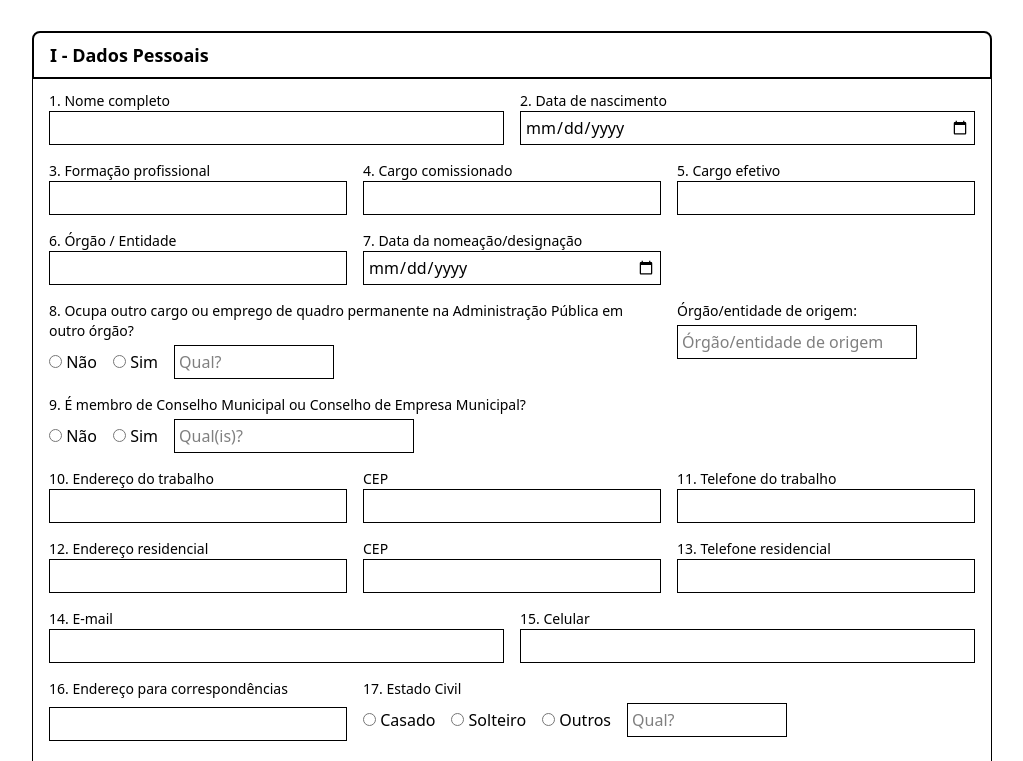
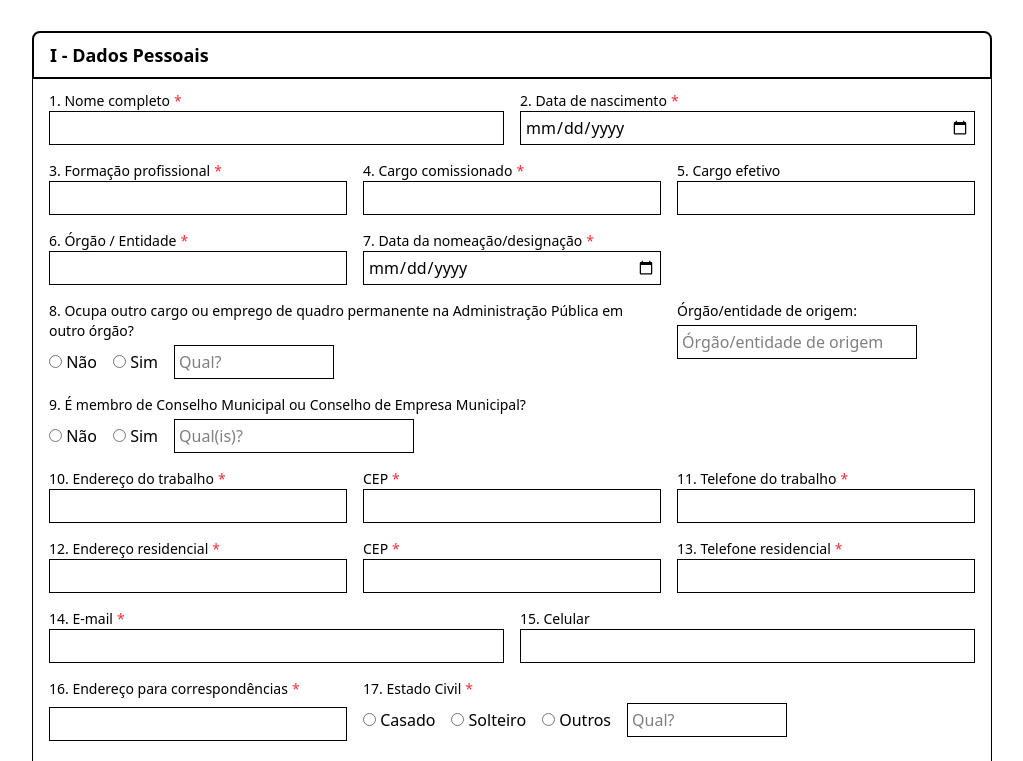
Before and after one commit to ciep-cgm-pvh/formDBAE, a Next.js app in the folder frontend/: page /form in a window 1280 px wide. Shown: the part 259-1020 px from the top of the page, without its empty margins (128-1151 px from the left). Built offline with nearby package versions, Linux system fonts and the light colour scheme.

Commit message:
some updates

```diff
--- a/frontend/src/app/layout.tsx
+++ b/frontend/src/app/layout.tsx
@@ -23,7 +23,10 @@ export default function RootLayout({
   children: React.ReactNode;
 }>) {
   return (
-    <html lang="en">
+    <html lang="en"
+    suppressHydrationWarning={true}
+    data-lt-installed="true"
+   >
       <body
         className={`${geistSans.variable} ${geistMono.variable} antialiased max-w-5xl mx-auto`}
       >
--- /dev/null
+++ b/frontend/src/app/loading/page.tsx
@@ -0,0 +1,38 @@
+'use client'; // Importante, pois usamos useState e useEffect
+
+import { useEffect, useState } from 'react';
+
+export default function ProcessingPage() {
+  const messages = [
+    'Enviando dados do formulário...',
+    'Gerando PDF...',
+    'Gerando PDF...',
+    'Enviando ao e-mail...',
+    'Enviando ao e-mail...',
+  ];
+
+  const [currentMessageIndex, setCurrentMessageIndex] = useState(0);
+
+  useEffect(() => {
+    const interval = setInterval(() => {
+      setCurrentMessageIndex((prev) =>
+        prev >= messages.length - 1 ? 0 : prev + 1
+      );
+    }, 2500); // Alterna a cada 2.5 segundos
+
+    return () => clearInterval(interval);
+  }, []);
+
+  return (
+    <div className="min-h-screen flex flex-col items-center justify-center bg-blue-50 px-4 text-center">
+      {/* Spinner */}
+      <div className="animate-spin rounded-full h-16 w-16 border-t-4 border-blue-500 mb-6"></div>
+
+      {/* Mensagem dinâmica */}
+      <p className="text-xl font-medium text-gray-700 mb-6">
+        {messages[currentMessageIndex]}
+      </p>
+
+    </div>
+  );
+}
--- a/frontend/src/components/FormClient.tsx
+++ b/frontend/src/components/FormClient.tsx
@@ -73,6 +73,7 @@ const FormClient = () => {
   };
 
   const onSubmit = form.handleSubmit(async (data) => {
+    router.push("/loading");
     try {
       const formData = new FormData();
 
@@ -82,18 +83,19 @@ const FormClient = () => {
       formData.append("json", new Blob([ JSON.stringify(data) ], { type: "application/json" }));
 
       // 2. Adiciona os arquivos PDF
-      arquivos.forEach((file, index) => {
+      arquivos.forEach((file) => {
         formData.append("anexos", file); // nome da chave igual ao usado no backend (ex: "anexos")
       });
 
       // 3. Envia tudo para o backend
-      const response = await fetch("http://localhost:3003/api/gerarPdfComAnexos", {
+      const response = await fetch("http://10.148.2.58:3003/api/gerarPdfComAnexos", {
         method: "POST",
         body: formData,
       });
 
       if (!response.ok) {
         const result = await response.json();
+        router.push("/form");
         throw new Error(result.error || "Erro ao gerar o PDF.");
       }
 
@@ -107,9 +109,20 @@ const FormClient = () => {
 
       router.push("/success");
 
-    } catch (err: any) {
-      console.error("❌ Erro:", err.message);
-      alert("Erro ao gerar o PDF: " + err.message);
+    } catch (err: unknown) {
+      let message: string;
+      // Verifica se err é uma instância de Error ou uma string
+      // e define a mensagem de erro apropriada
+      if (err instanceof Error) {
+        message = err.message;
+      } else if (typeof err === 'string') {
+        message = err;
+      } else {
+        message = 'Unknown error';
+      }
+
+      console.error("❌ Erro:", message);
+      alert("Erro ao gerar o PDF: " + message);
     }
   });
 
--- a/frontend/src/components/cardsForm/ConflictCard.tsx
+++ b/frontend/src/components/cardsForm/ConflictCard.tsx
@@ -19,7 +19,7 @@ const ConflictCard = () => {
 
         <div className="col-span-2 py-2">
           <label className="block mb-1">
-            32. Exerce outra(s) atividade(s) além do cargo, função ou emprego público?
+            32. Exerce outra(s) atividade(s) além do cargo, função ou emprego público?<span className="text-red-500 ml-1">*</span>
           </label>
           <div className="flex items-center gap-4 flex-wrap">
             <label className="flex items-center gap-1">
@@ -55,7 +55,7 @@ const ConflictCard = () => {
 
         <div className="col-span-2 py-2">
           <label className="block mb-1">
-            33. Possui outra renda além do cargo, função ou emprego público?
+            33. Possui outra renda além do cargo, função ou emprego público?<span className="text-red-500 ml-1">*</span>
           </label>
           <div className="flex items-center gap-4 flex-wrap">
             <label className="flex items-center gap-1">
--- a/frontend/src/components/cardsForm/PersonalDataCard.tsx
+++ b/frontend/src/components/cardsForm/PersonalDataCard.tsx
@@ -7,17 +7,17 @@ const PersonalDataCard = () => {
   return (
     <div className='px-4 py-2'>
       <div className="border-2 px-4 py-2 rounded-t-lg flex items-end">
-        <p className="font-bold text-lg">I - Dados Pessoais</p>
+        <p className="font-bold text-lg">I - Dados Pessoais </p>
       </div>
       <section className="py-3 px-4 border-x border-b rounded-b-lg">
         {/* Linha 1 */}
         <div className="grid grid-cols-2 gap-4">
           <div>
-            <label className="block text-sm">1. Nome completo</label>
+            <label className="block text-sm">1. Nome completo<span className="text-red-500 ml-1">*</span></label>
             <input type="text" required {...register("personalData.nome")} className="w-full border p-1"/>
           </div>
           <div>
-            <label className="block text-sm">2. Data de nascimento</label>
+            <label className="block text-sm">2. Data de nascimento<span className="text-red-500 ml-1">*</span></label>
             <input type="date" required {...register("personalData.nascimento")} className="w-full border p-1" />
           </div>
         </div>
@@ -25,11 +25,11 @@ const PersonalDataCard = () => {
         {/* Linha 2 */}
         <div className="grid grid-cols-3 gap-4 mt-4">
           <div>
-            <label className="block text-sm">3. Formação profissional</label>
+            <label className="block text-sm">3. Formação profissional<span className="text-red-500 ml-1">*</span></label>
             <input type="text" required {...register("personalData.formacaoProfissional")} className="w-full border p-1" />
           </div>
           <div>
-            <label className="block text-sm">4. Cargo comissionado</label>
+            <label className="block text-sm">4. Cargo comissionado<span className="text-red-500 ml-1">*</span></label>
             <input type="text" required {...register("personalData.cargo")} className="w-full border p-1" />
           </div>
           <div>
@@ -41,11 +41,11 @@ const PersonalDataCard = () => {
         {/* Linha 3 */}
         <div className="grid grid-cols-3 gap-4 mt-4">
           <div>
-            <label className="block text-sm">6. Órgão / Entidade</label>
+            <label className="block text-sm">6. Órgão / Entidade<span className="text-red-500 ml-1">*</span></label>
             <input type="text" required {...register("personalData.orgao")} className="w-full border p-1" />
           </div>
           <div>
-            <label className="block text-sm">7. Data da nomeação/designação</label>
+            <label className="block text-sm">7. Data da nomeação/designação<span className="text-red-500 ml-1">*</span></label>
             <input type="date" required {...register("personalData.dataNomeacao")} className="w-full border p-1" />
           </div>
         </div>
@@ -89,15 +89,15 @@ const PersonalDataCard = () => {
         {/* Linha 6 – Endereço trabalho */}
         <div className="grid grid-cols-3 gap-4 mt-4">
           <div>
-            <label className="block text-sm">10. Endereço do trabalho</label>
+            <label className="block text-sm">10. Endereço do trabalho<span className="text-red-500 ml-1">*</span></label>
             <input type="text" required {...register("personalData.enderecoTrabalho")} className="w-full border p-1" />
           </div>
           <div>
-            <label className="block text-sm">CEP</label>
+            <label className="block text-sm">CEP<span className="text-red-500 ml-1">*</span></label>
             <input type="text" required {...register("personalData.cepTrabalho")} className="w-full border p-1" />
           </div>
           <div>
-            <label className="block text-sm">11. Telefone do trabalho</label>
+            <label className="block text-sm">11. Telefone do trabalho<span className="text-red-500 ml-1">*</span></label>
             <input type="tel" required {...register("personalData.telTrabalho", { maxLength: { value: 11, message: "Insira no máximo 11 caracteres" } })} className="w-full border p-1" />
           </div>
         </div>
@@ -105,15 +105,15 @@ const PersonalDataCard = () => {
         {/* Linha 7 – Endereço residencial */}
         <div className="grid grid-cols-3 gap-4 mt-4">
           <div>
-            <label className="block text-sm">12. Endereço residencial</label>
+            <label className="block text-sm">12. Endereço residencial<span className="text-red-500 ml-1">*</span></label>
             <input type="text" required {...register("personalData.enderecoResidencial")} className="w-full border p-1" />
           </div>
           <div>
-            <label className="block text-sm">CEP</label>
+            <label className="block text-sm">CEP<span className="text-red-500 ml-1">*</span></label>
             <input type="text" required {...register("personalData.cepResidencial")} className="w-full border p-1" />
           </div>
           <div>
-            <label className="block text-sm">13. Telefone residencial</label>
+            <label className="block text-sm">13. Telefone residencial<span className="text-red-500 ml-1">*</span></label>
             <input type="tel" required {...register("personalData.telResidencial", { maxLength: { value: 11, message: "Insira no máximo 11 caracteres" } })} className="w-full border p-1" />
           </div>
         </div>
@@ -121,7 +121,7 @@ const PersonalDataCard = () => {
         {/* Linha 8 – Email e celular */}
         <div className="grid grid-cols-2 gap-4 mt-4">
           <div>
-            <label className="block text-sm">14. E-mail</label>
+            <label className="block text-sm">14. E-mail<span className="text-red-500 ml-1">*</span></label>
             <input type="email" required {...register("personalData.email")} className="w-full border p-1" />
           </div>
           <div>
@@ -133,11 +133,11 @@ const PersonalDataCard = () => {
         {/* Linha 9 – Endereço para correspondência e estado civil */}
         <div className="grid grid-cols-3 gap-4 mt-4">
           <div className='col-span-1'>
-            <label className="block text-sm mb-2">16. Endereço para correspondências</label>
+            <label className="block text-sm mb-2">16. Endereço para correspondências<span className="text-red-500 ml-1">*</span></label>
             <input type="text" required {...register("personalData.enderecoCorrespondencia")} className="w-full border p-1" />
           </div>
           <div className='col-span-2'>
-            <label className="block text-sm mb-1">17. Estado Civil</label>
+            <label className="block text-sm mb-1">17. Estado Civil<span className="text-red-500 ml-1">*</span></label>
             <div className="flex items-center gap-4 flex-wrap">
               <label>
                 <input type="radio" required {...register("personalData.estadoCivil.boolean")} value="casado" /> Casado
```
